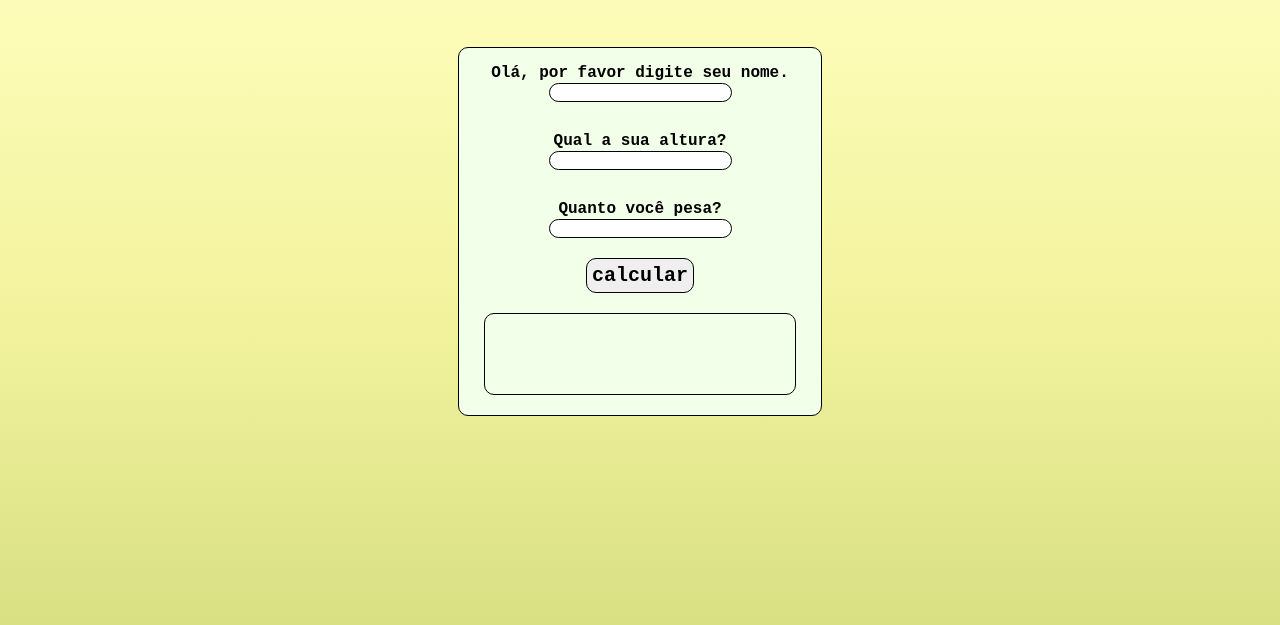
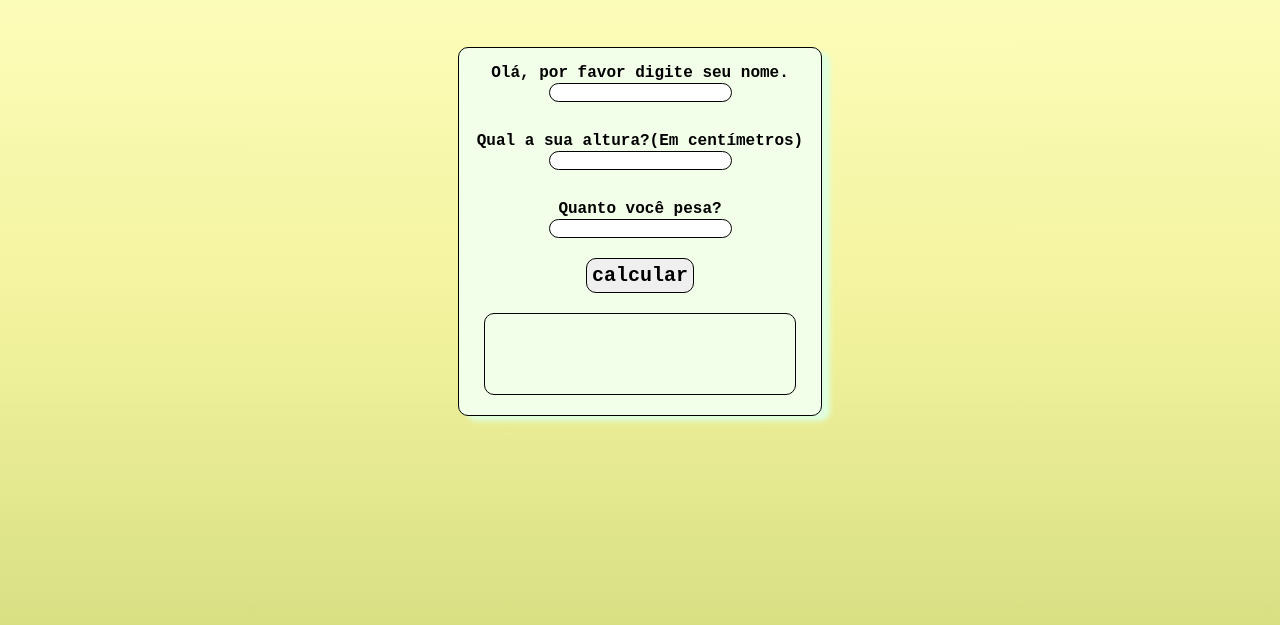
Before and after one commit to natsmarinho/calculadora-imc, a plain HTML site: page index.html in a window 1280 px wide. Shown: the part 75-700 px from the top of the page. Drawn offline with Linux system fonts and the light colour scheme.

Commit message:
adicionado box-shadow e correções de escrita

```diff
--- a/css/style.css
+++ b/css/style.css
@@ -21,6 +21,7 @@ h1{
     margin-right: 450px;
     background: #f2ffe9;
     border-radius: 10px;
+    box-shadow: 8px 5px 5px rgb(223, 255, 223);
 }
 
 #resultado{
--- a/index.html
+++ b/index.html
@@ -15,7 +15,7 @@
 <input class="circular" type="text" id="nome"><br>
 
 <div class="height">
-<p class="formulario">Qual a sua altura?</p>
+<p class="formulario">Qual a sua altura?(Em centímetros)</p>
 <input class="circular" type="text" id="altura">
 </div>
 
```
